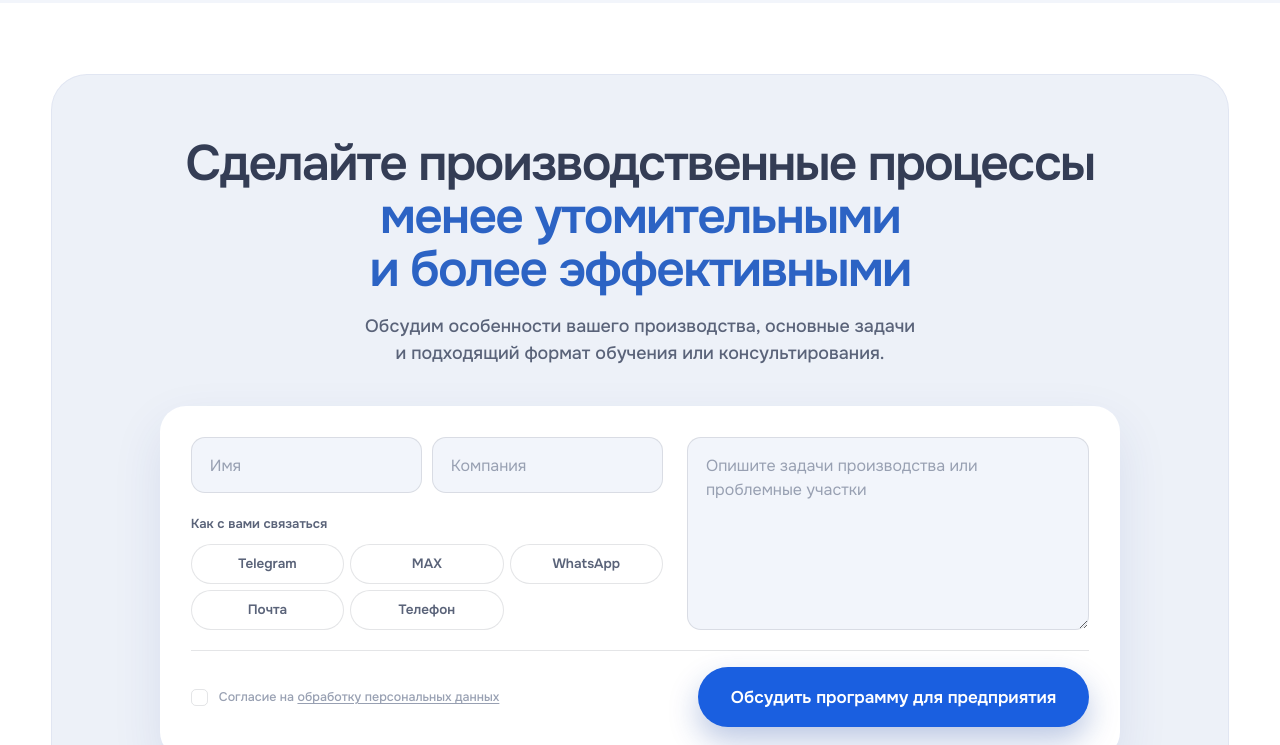
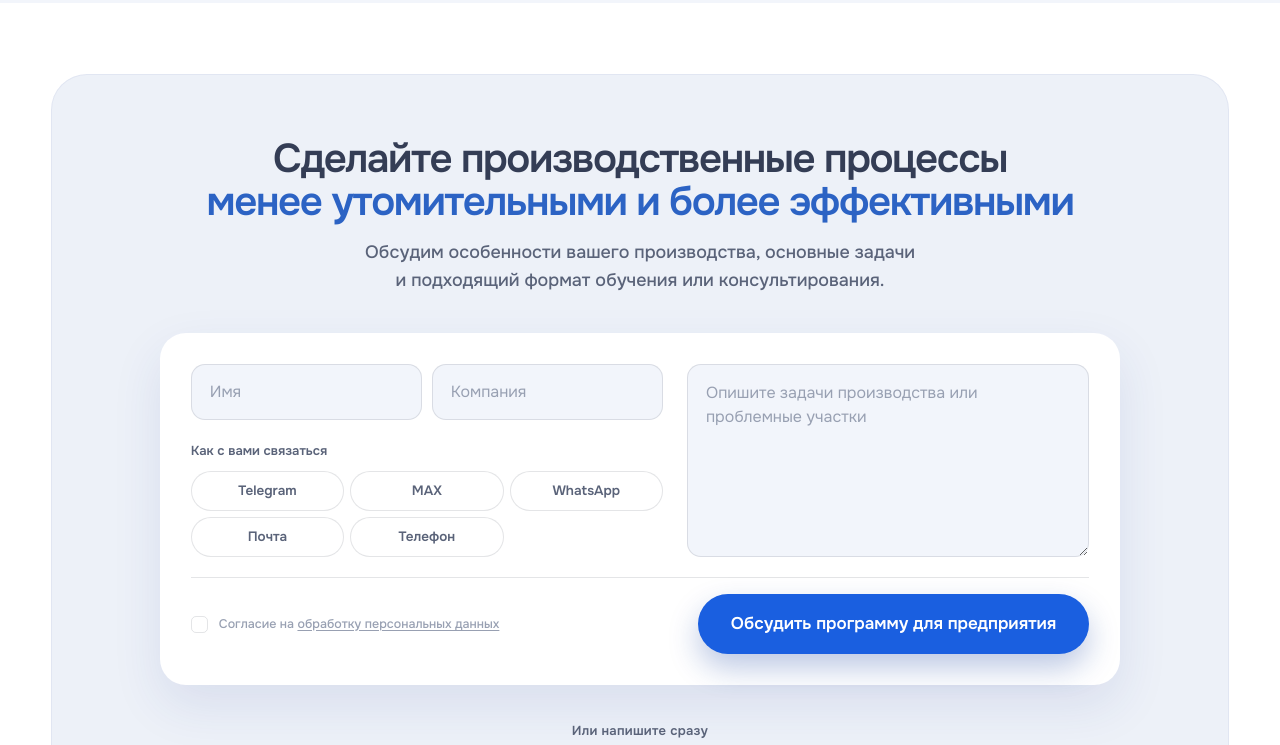
Before and after one commit to Ivanweb1/simkin-prototype, a plain HTML site: page design/promyshlennaya-ergonomika.html in a window 1280 px wide. Shown: the part 10180-10925 px from the top of the page. Drawn offline with Linux system fonts and the light colour scheme.

Commit message:
Уложено в 2 ровные строки: заголовок #request на полную ширину без переноса синей части

```diff
--- a/design/promyshlennaya-ergonomika.html
+++ b/design/promyshlennaya-ergonomika.html
@@ -410,8 +410,10 @@
 /* Блок 10: центрированная композиция и горизонтальная форма */
 #request .dband__head{text-align:center}
 #request .dband__h2{
-  max-width:22em;margin:0 auto;text-align:center;
+  max-width:none;margin:0 auto;text-align:center;text-wrap:wrap;
+  font-size:clamp(28px,3.15vw,50px);
 }
+#request .dband__soft{display:block}
 #request .dband__sub{
   margin:16px auto 0;font-size:clamp(17px,1.4vw,20px);line-height:1.55;
   max-width:36em;text-align:center;
```
